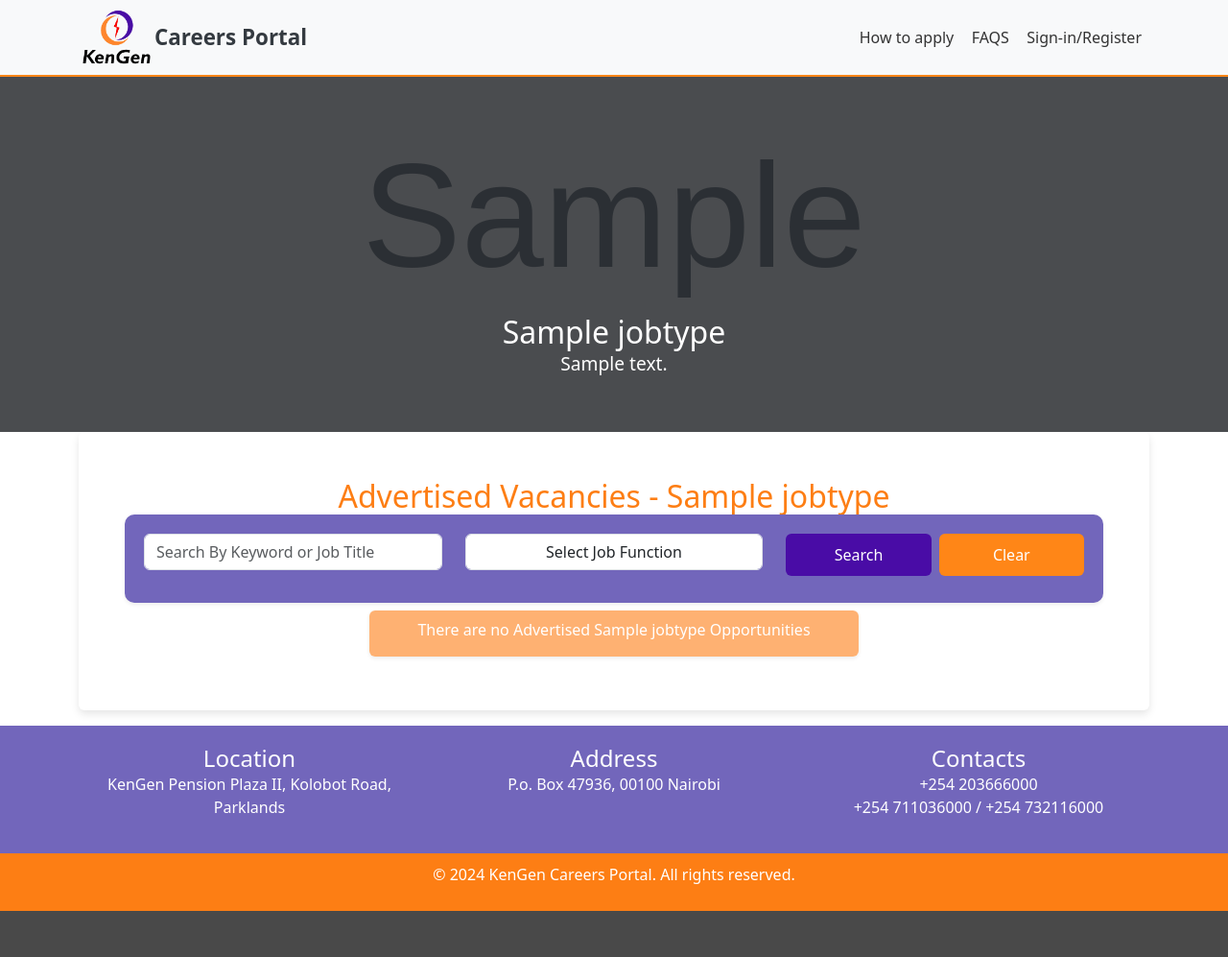
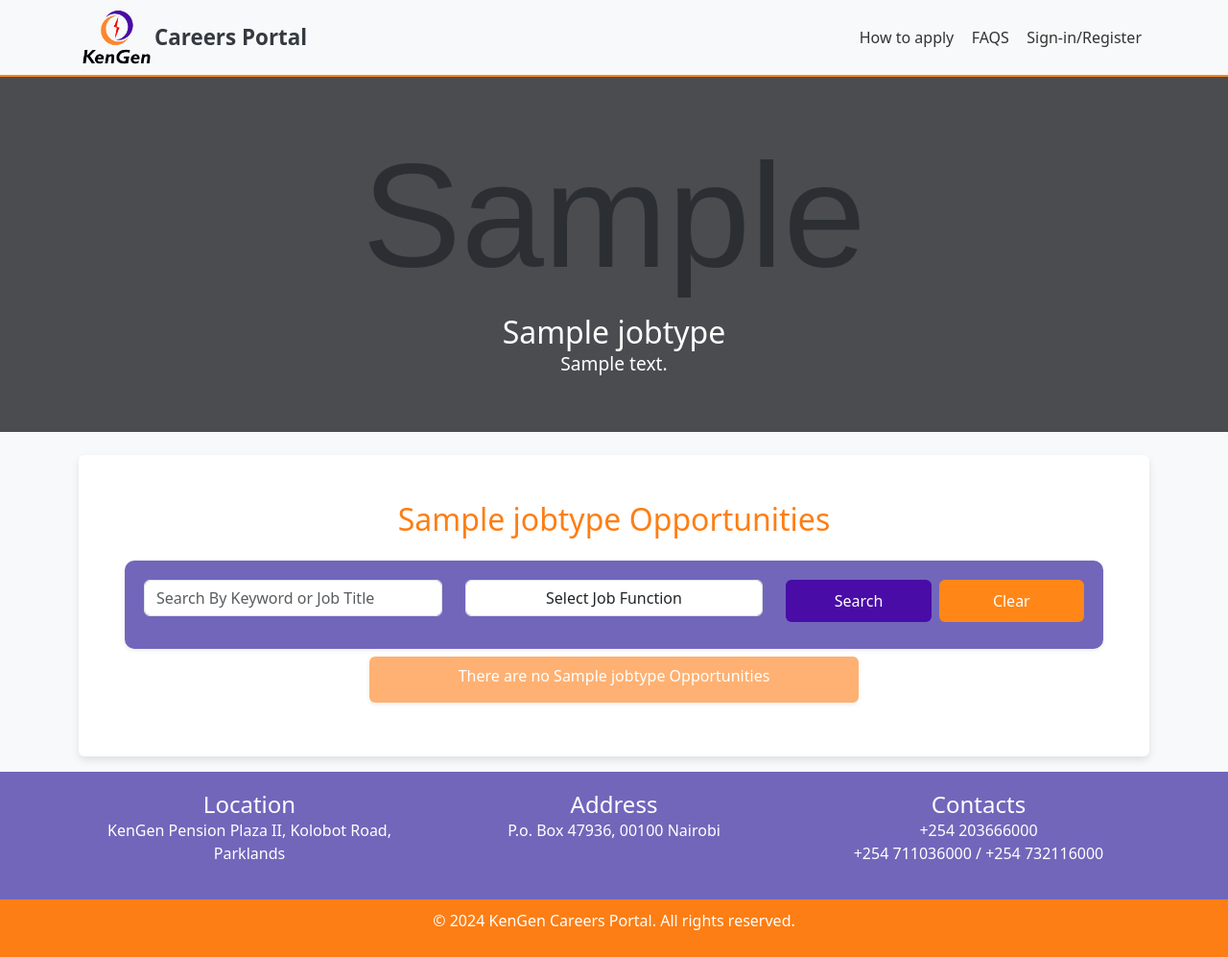
Before and after one commit to mukule/umeme2, a Django app: page /index/1/ in a window 1280 px wide. Shown: the whole page at 96% size. Before the commit the page ends 949 px from the top, so only its background shows below. Run offline with Django 5.2, Linux system fonts and the light colour scheme; tables that the repository leaves empty hold one stand-in row (values such as "Sample post"); grey boxes marked "Sample" are stand-in pictures; some libraries are stand-ins or nearby versions.

Commit message:
updated bg color and no jobs tag

```diff
--- a/main/static/dashboard/css/main.css
+++ b/main/static/dashboard/css/main.css
@@ -17,6 +17,10 @@
     --active-menu-text-color: #fff;
 }
 
+
+body {
+    background-color: #f8f9fa !important;
+}
 
 .navbar {
     padding: 0 1rem;
--- a/main/templates/main/job_type_detail.html
+++ b/main/templates/main/job_type_detail.html
@@ -21,11 +21,11 @@
     </div>
 
     <div class="page-content">
-         <div class="container">
+         <div class="container mt-4">
             <div class="card p-5 border-0">
-                <h2 class="card-title text-center" style="color: #FD7E14;">Advertised Vacancies - {{ job_type.name }}</h2>
+                <h2 class="card-title text-center" style="color: #FD7E14;">{{ job_type.name }} Opportunities</h2>
 
-                <section class="search-section col-md-12 mx-auto shadow-sm">
+                <section class="search-section col-md-12 mx-auto shadow-sm mt-4">
                     <form method="get">
                         <div class="row">
                             <div class="col-md-4 mb-2">
@@ -70,7 +70,7 @@
                 </div>
                 {% else %}
                 <section class="no-opportunities col-md-6 mx-auto my-2 shadow-sm text-center rounded d-flex align-items-center">
-                    <p class="text-white mx-auto mt-2 px-4">There are no Advertised {{ job_type.name }} Opportunities</p>
+                    <p class="text-white mx-auto mt-2 px-4">There are no {{ job_type.name }} Opportunities</p>
                 </section>
                 {% endif %}
             </div>
```
